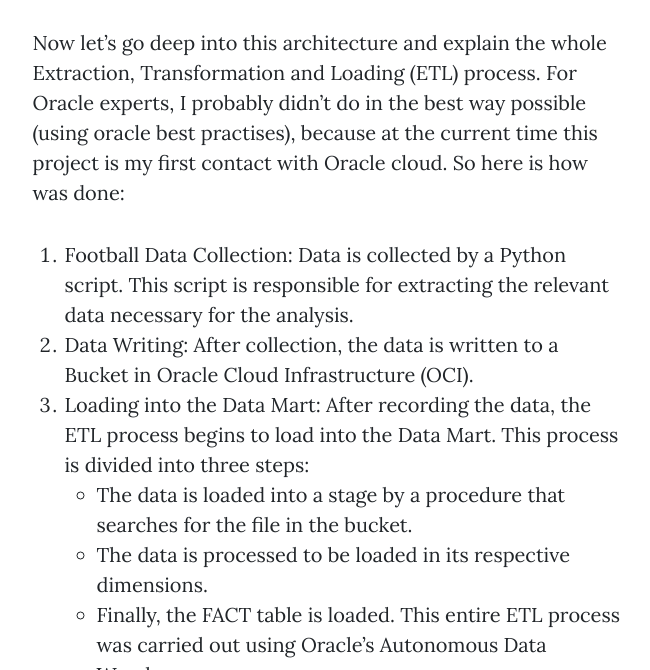
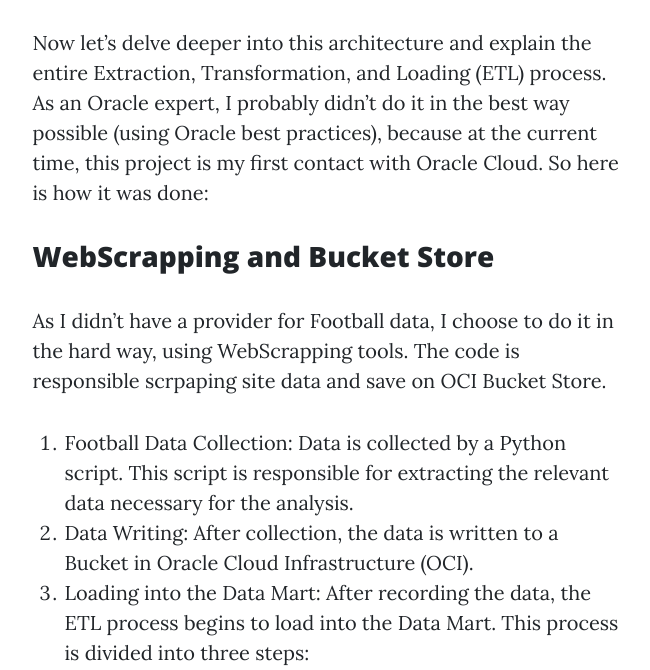
Before and after one commit to Matheuskempa/matheuskempa.github.io, a Jekyll site: the page built from _posts/2024-04-30-Oracle Data Project.md, in a window 1280 px wide and 900 px high, scrolled down 3981 px, cut to the strip 230-900 px from the top of the window. Shown: the whole strip, without its empty margins (313-963 px from the left). Built offline with Jekyll 4.4.1, drawn with Linux system fonts in a browser that asks for light colours; nearby versions of some CDN libraries.

Commit message:
(feat): add new updates on the project post.

```diff
--- a/_layouts/page.html
+++ b/_layouts/page.html
@@ -11,8 +11,6 @@ layout: default
 		<div class="col-md-10 col-lg-8 col-xl-7">
 			{{ content }}
 
-			<script src="https://futelabinstance-idpqeeodnr4t-ia.analytics.ocp.oraclecloud.com/public/dv/v1/embedding/jet/embedding.js" type="application/javascript">
-			</script>
 		</div>
 
 
--- a/_posts/2024-04-30-Oracle Data Project.md
+++ b/_posts/2024-04-30-Oracle Data Project.md
@@ -54,7 +54,13 @@ As shown in the image below:
 ![image](https://github.com/Matheuskempa/matheuskempa.github.io/assets/31332829/a7d1c2a2-569d-4727-a36a-8744cfcb0d68){:height="400" width="600px"}
 {: refdef}
 
-Now let's go deep into this architecture and explain the whole Extraction, Transformation and Loading (ETL) process. For Oracle experts, I probably didn't do in the best way possible (using oracle best practises), because at the current time this project is my first contact with Oracle cloud. So here is how was done:
+Now let's delve deeper into this architecture and explain the entire Extraction, Transformation, and Loading (ETL) process. As an Oracle expert, I probably didn't do it in the best way possible (using Oracle best practices), because at the current time, this project is my first contact with Oracle Cloud. So here is how it was done:
+
+### WebScrapping and Bucket Store
+
+As I didn't have a provider for Football data, I choose to do it in the hard way, using WebScrapping tools. The code is responsible scrpaping site data and save on OCI Bucket Store.
+
+
 
 1. Football Data Collection: Data is collected by a Python script.
 This script is responsible for extracting the relevant data necessary for the analysis.
@@ -104,4 +110,7 @@ I really liked to use Oracle Cloud, if you already know Cloud from other company
 
 KIMBALL, R. The Kimball Group reader : relentlessly practical tools for data warehousing and business intelligence : remastered collection. Indianapolis, Indiana: Wiley, 2016.
 
+
+<oracle-dv project-path="/@Catalog/users/matheusskempa@hotmail.com/DashBoard FuteLab" active-page="insight" active-tab-id="snapshot!canvas!1">
+</oracle-dv>
 ‌
```
